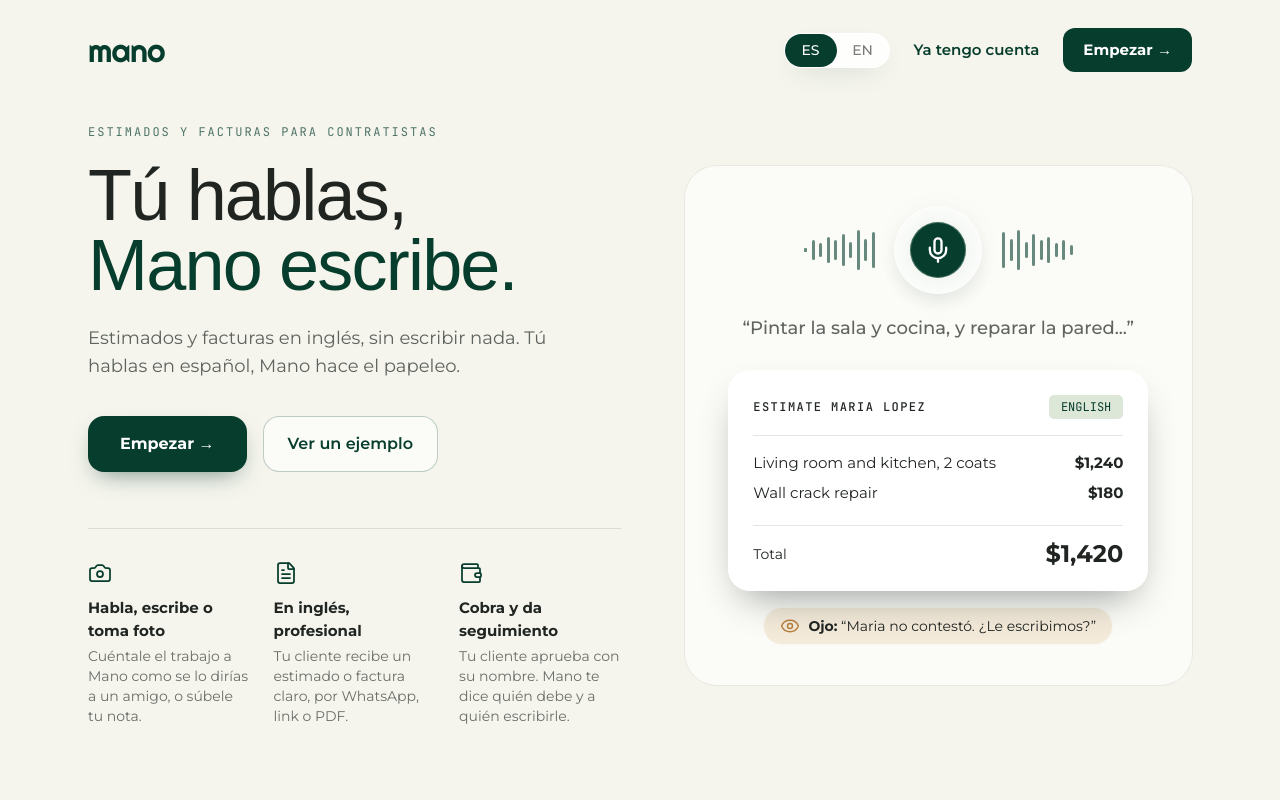
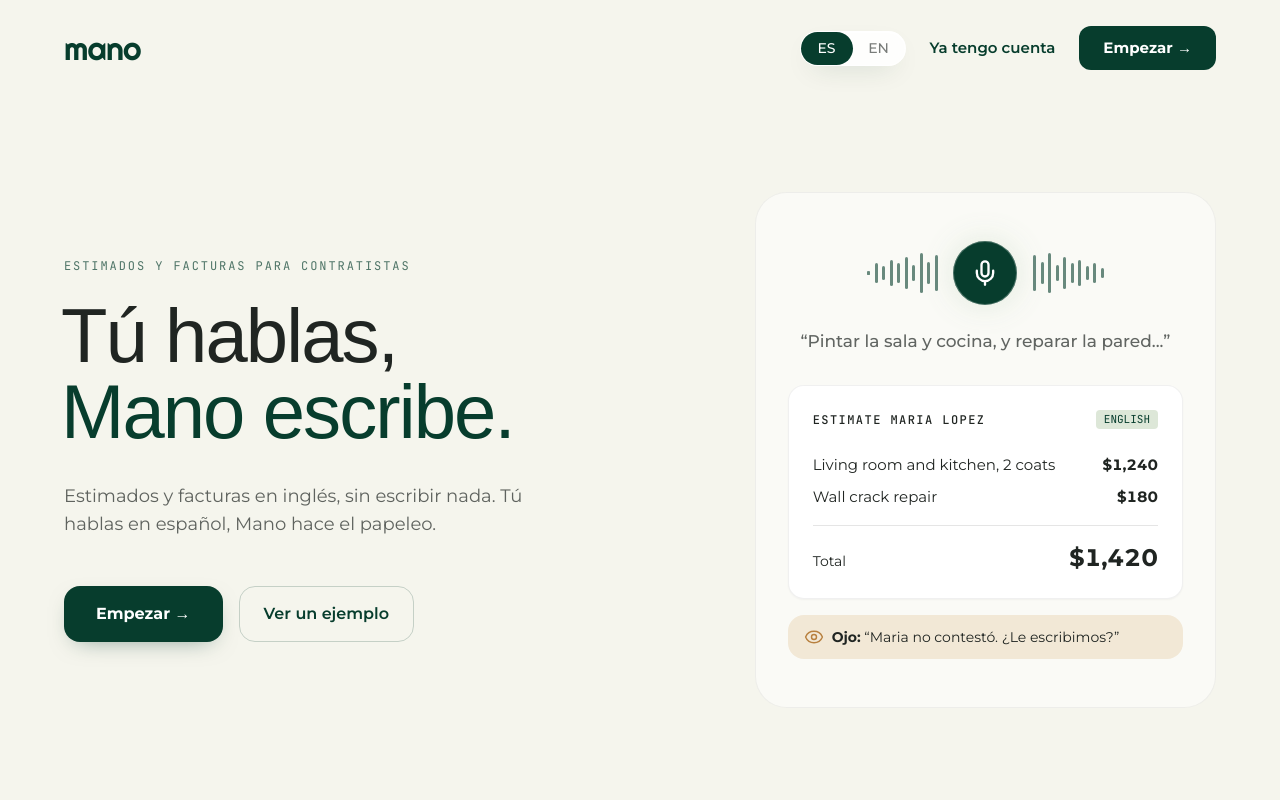
Before and after one commit to ChrisFermin1/-MANO, a Next.js app in the folder frontend/: page / in a window 1280 px wide. Shown: the top 800 px of the page. Built offline with nearby package versions, Linux system fonts and the light colour scheme; a web font is replaced by a local one.

Commit message:
Landing page: 12-column grid, 7/5 hero, benefits in their own band, cleaner demo, real tablet layout
Spacing on the 8px scale, type on a golden-ratio scale (18/29/47/76). 6/6 split on small laptops so the
estimate doesn't wrap. Phone screen unchanged.

```diff
--- a/frontend/src/app/page.tsx
+++ b/frontend/src/app/page.tsx
@@ -32,19 +32,27 @@ function Wave({ bars, delay = 0, side, size = "h-[28px] tiny:h-6" }: { bars: num
 export default function Welcome() {
   return (
     <>
-      <div className="lg:hidden">
+      <div className="md:hidden">
         <WelcomePhone />
       </div>
-      <div className="hidden lg:block">
-        <WelcomeDesktop />
+      <div className="hidden md:block">
+        <WelcomeWide />
       </div>
     </>
   );
 }
 
-/* ───────── Desktop: a real landing page (top bar, hero split in two, three benefits) ───────── */
+/* ───────── Tablet and desktop: a real landing page ─────────
+   One 12-column grid (max 1280px, 64px margins, 32px gutters on desktop) that the top bar, the hero, the
+   demo and the benefits all sit on. Hero: copy on 7 columns, demo on 5 (≈ 1.618 : 1); 6 + 6 on a small laptop so
+   the estimate doesn't wrap. Spacing comes from
+   the 8px scale (8 · 16 · 24 · 32 · 48 · 64 · 96 · 128); type from a golden-ratio scale on 18px
+   (18 · 29 · 47 · 76). Tablet stacks the demo, full width, under the copy instead of squeezing two columns. */
 
-function WelcomeDesktop() {
+const wrap = "mx-auto w-full max-w-[1280px] px-12 xl:px-16";
+const grid = "grid grid-cols-12 gap-x-8";
+
+function WelcomeWide() {
   const { t } = useLang();
   const benefits = [
     { icon: Camera, title: t.benefit1Title, body: t.benefit1Body },
@@ -53,8 +61,8 @@ function WelcomeDesktop() {
   ];
   return (
     <div className="flex min-h-screen flex-col bg-mano-light text-charcoal">
-      <header className="mx-auto flex w-full max-w-[1200px] items-center justify-between px-12 py-7">
-        <span className="font-logo text-[32px] leading-none tracking-[-0.96px] text-forest">mano</span>
+      <header className={`${wrap} flex h-24 items-center justify-between`}>
+        <span className="font-logo text-[32px] leading-none tracking-[-0.03em] text-forest">mano</span>
         <nav className="flex items-center gap-6">
           <LangToggle light />
           <Link href="/entrar" className="text-[15px] font-semibold text-forest hover:underline">
@@ -62,90 +70,108 @@ function WelcomeDesktop() {
           </Link>
           <Link
             href="/entrar"
-            className="flex h-11 items-center rounded-[12px] bg-forest px-5 text-[15px] font-bold text-white transition hover:bg-forest/90"
+            className="flex h-11 items-center rounded-[12px] bg-forest px-6 text-[15px] font-bold text-white transition hover:bg-forest/90"
           >
             {t.start} →
           </Link>
         </nav>
       </header>
 
-      <main className="mx-auto grid w-full max-w-[1200px] flex-1 grid-cols-[1.05fr_1fr] items-center gap-16 px-12 pb-20 pt-6">
-        <section>
-          <p className="font-mono text-xs uppercase tracking-[2px] text-forest/70">{t.heroEyebrow}</p>
-          <h1 className="mt-5 font-serif text-[72px] leading-[70px] tracking-[-1.8px]">
+      <main className="flex-1">
+        <section className={`${wrap} ${grid} gap-y-16 pb-24 pt-16 lg:items-center lg:pb-32 lg:pt-24`}>
+          <div className="col-span-12 lg:col-span-6 xl:col-span-7">
+            <p className="font-mono text-xs uppercase tracking-[0.16em] text-forest/70">{t.heroEyebrow}</p>
+            {/* optical: the serif's capitals sit a hair right of the eyebrow, so pull them back */}
+            <h1 className="-ml-[0.04em] mt-6 font-serif text-[64px] leading-[1] tracking-[-0.025em] xl:text-[76px]">
               {t.headline1}
               <br />
               <span className="text-forest">{t.headline2}</span>
             </h1>
-          <p className="mt-6 max-w-[500px] text-lg leading-7 text-charcoal/70">{t.welcomeBody}</p>
-          <div className="mt-9 flex items-center gap-4">
+            <p className="mt-8 max-w-[29rem] text-lg leading-7 text-charcoal/70">{t.welcomeBody}</p>
+            <div className="mt-12 flex items-center gap-4">
               <Link
                 href="/entrar"
-              className="flex h-14 items-center rounded-[16px] bg-forest px-8 text-base font-bold text-white shadow-[0_10px_24px_-10px_rgba(15,61,46,0.6)] transition hover:bg-forest/90"
+                className="flex h-14 items-center rounded-[16px] bg-forest px-8 text-base font-bold text-white shadow-[0_8px_24px_-12px_rgba(7,61,45,0.55)] transition hover:bg-forest/90"
               >
                 {t.start} →
               </Link>
               <button
                 type="button"
                 onClick={startDemo} // the sign-in check then opens Inicio
-              className="flex h-14 items-center rounded-[16px] border border-forest/25 bg-white/60 px-6 text-base font-semibold text-forest transition hover:bg-white"
+                className="flex h-14 items-center rounded-[16px] border border-forest/20 px-6 text-base font-semibold text-forest transition hover:bg-white/70"
               >
                 {t.seeDemo}
               </button>
             </div>
-          <ul className="mt-14 grid grid-cols-3 gap-6 border-t border-black/10 pt-8">
+          </div>
+
+          <Demo />
+        </section>
+
+        {/* supporting, not competing: its own band under the hero, same columns */}
+        <section className={`${wrap} pb-24`}>
+          <ul className={`${grid} border-t border-black/10 pt-12 lg:pt-16`}>
             {benefits.map((b) => (
-              <li key={b.title}>
+              <li key={b.title} className="col-span-4">
                 <b.icon className="size-6 text-forest" strokeWidth={1.75} />
-                <p className="mt-3 text-[15px] font-bold">{b.title}</p>
-                <p className="mt-1 text-sm leading-5 text-charcoal/65">{b.body}</p>
+                <p className="mt-4 text-base font-bold leading-6">{b.title}</p>
+                <p className="mt-2 max-w-[18rem] text-[15px] leading-6 text-charcoal/65">{b.body}</p>
               </li>
             ))}
           </ul>
         </section>
+      </main>
 
-        {/* the demo, big: what he says → the English estimate → Ojo */}
-        <section className="relative rounded-[32px] bg-white/55 p-10 ring-1 ring-black/5" aria-hidden>
-          <div className="flex items-center justify-center gap-5">
-            <Wave bars={[...WAVE].reverse()} side="left" size="h-[40px]" />
-            <div className="glass flex size-[88px] shrink-0 items-center justify-center rounded-full">
-              <div className="glow-sage flex size-[56px] items-center justify-center rounded-full bg-forest">
+      <footer className={`${wrap} pb-12 text-sm text-muted`}>{t.footerLine}</footer>
+    </div>
+  );
+}
+
+// The demo, read top to bottom: he talks (mic) → what Mano heard → the English estimate → Ojo's next step.
+// One width for everything under the mic so the story reads as a single column.
+function Demo() {
+  const { t } = useLang();
+  return (
+    <div
+      className="col-span-12 rounded-[32px] border border-black/5 bg-white/50 px-8 py-12 lg:col-span-6 xl:col-span-5"
+      aria-hidden
+    >
+      <div className="mx-auto flex max-w-[400px] flex-col items-center">
+        <div className="flex w-full items-center justify-center gap-4">
+          <Wave bars={[...WAVE].reverse()} side="left" size="h-10" />
+          <div className="glow-sage flex size-16 shrink-0 items-center justify-center rounded-full bg-forest">
             <Mic className="size-7 text-white" strokeWidth={2} />
           </div>
+          <Wave bars={WAVE} delay={0.4} side="right" size="h-10" />
         </div>
-            <Wave bars={WAVE} delay={0.4} side="right" size="h-[40px]" />
+        <p className="mt-6 text-center text-[17px] font-medium leading-6 text-charcoal/70">{t.welcomeQuote}</p>
+
+        <div className="mt-8 w-full rounded-[16px] border border-black/[0.06] bg-white p-6 shadow-[0_1px_2px_rgba(0,0,0,0.04)]">
+          <div className="flex items-center justify-between">
+            <span className="font-mono text-xs font-medium uppercase tracking-[0.12em]">Estimate Maria Lopez</span>
+            <span className="rounded-[4px] bg-sage px-2 py-1 font-mono text-[11px] uppercase leading-none text-forest">English</span>
           </div>
-          <p className="mt-5 text-center text-lg font-medium text-charcoal/70">{t.welcomeQuote}</p>
-          <div className="glass-paper mx-auto mt-7 max-w-[420px] rounded-[22px] px-6 pb-5 pt-6">
-            <div className="flex items-center justify-between">
-              <span className="font-mono text-xs font-medium uppercase tracking-[1.44px]">Estimate Maria Lopez</span>
-              <span className="rounded-[5px] bg-sage px-3 py-1 font-mono text-xs uppercase text-forest">English</span>
-            </div>
-            <hr className="mt-4 border-black/10" />
-            <ul className="mt-4 space-y-2 text-[15px]">
+          <ul className="mt-6 space-y-2 text-[15px] leading-6">
             {ESTIMATE.map((row) => (
-                <li key={row.label} className="flex justify-between">
+              <li key={row.label} className="flex justify-between gap-4">
                 <span>{row.label}</span>
-                  <span className="font-bold">{row.amount}</span>
+                <span className="font-bold tabular-nums">{row.amount}</span>
               </li>
             ))}
           </ul>
-            <hr className="mt-5 border-black/10" />
-            <div className="mt-3 flex items-center justify-between">
+          <div className="mt-4 flex items-baseline justify-between border-t border-black/10 pt-4">
             <span className="text-sm">Total</span>
-              <span className="text-2xl font-bold">$1,420</span>
+            <span className="text-2xl font-bold tabular-nums">$1,420</span>
           </div>
         </div>
-          <div className="mx-auto mt-4 flex w-fit items-center gap-2 rounded-full border border-white/60 bg-peach/90 px-4 py-2 text-sm">
+
+        <div className="mt-4 flex w-full items-center gap-2 rounded-[16px] bg-peach px-4 py-3 text-sm leading-5">
           <Eye className="size-5 shrink-0 text-ojo" strokeWidth={1.75} />
           <span>
             <span className="font-bold">Ojo:</span> {t.ojoHint}
           </span>
         </div>
-        </section>
-      </main>
-
-      <footer className="mx-auto w-full max-w-[1200px] px-12 pb-8 text-sm text-muted">{t.footerLine}</footer>
+      </div>
     </div>
   );
 }
```
Lines whose indentation alone changed are shown as unchanged.
